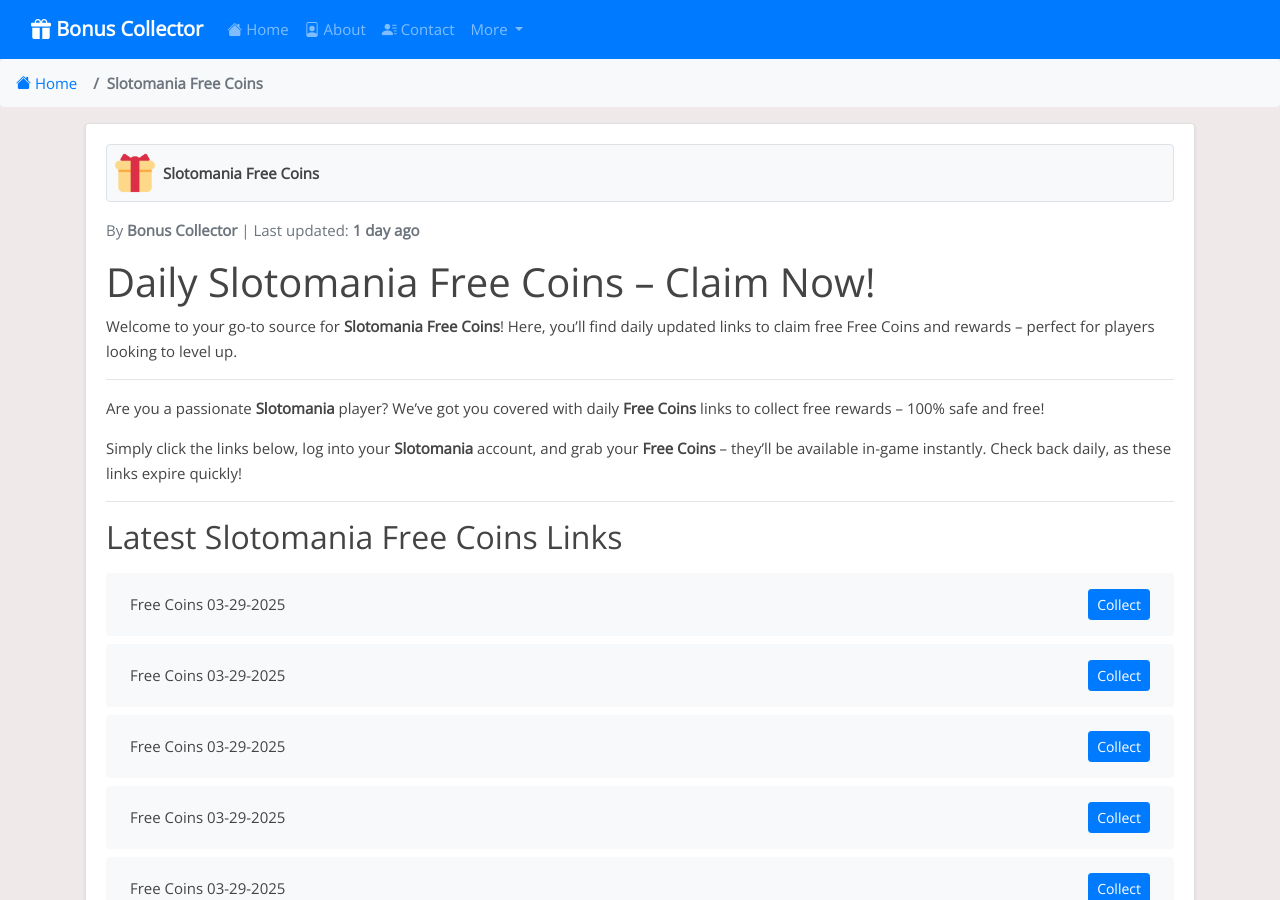
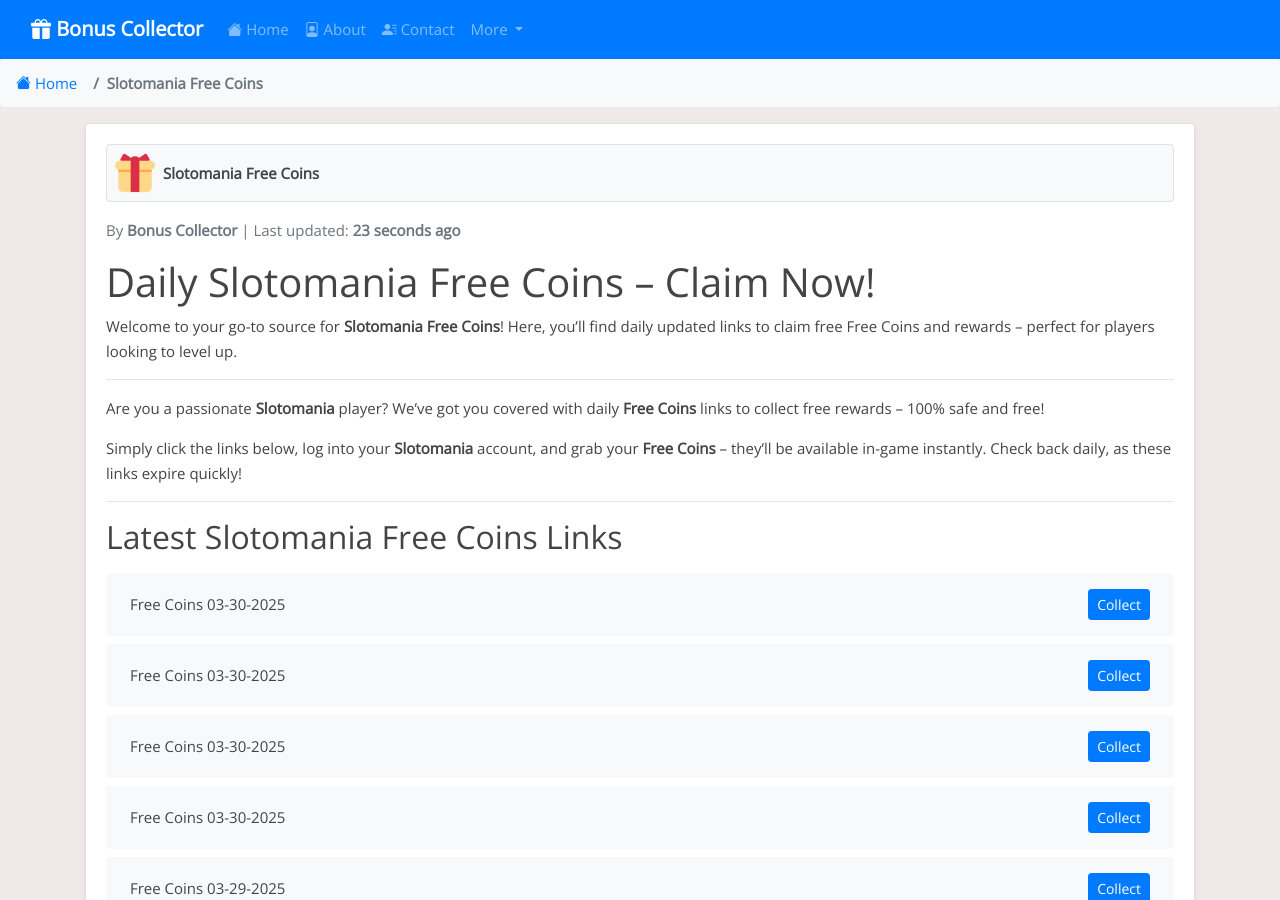
Before and after one commit to iamrohan99/bc-net, a Jekyll site: the page built from _posts/2024-06-29-slotomania.md, in a window 1280 px wide and 900 px high. Built offline with Jekyll 4.4.1, drawn with Linux system fonts in a browser that asks for light colours; some of the changed text lies outside the part shown.

Commit message:
Update slotomania reward links, content, and last modified date - 2025-03-30 04:29

```diff
--- a/_data/include_files.yml
+++ b/_data/include_files.yml
@@ -25,7 +25,7 @@ monopoly-go.html:
 doubledown-casino.html:
   last_modified: "2025-03-28T11:19:57Z"
 slotomania.html:
-  last_modified: "2025-03-29T03:00:48Z"
+  last_modified: "2025-03-30T04:29:44Z"
 cashman-casino.html:
   last_modified: "2025-03-29T15:24:56Z"
 pop-slots.html:
--- a/_includes/slotomania.html
+++ b/_includes/slotomania.html
@@ -1,4 +1,20 @@
 <ul class="list-group mt-3 mb-4">
+  <li class="list-group-item d-flex justify-content-between align-items-center">
+    <span>Free Coins 03-30-2025</span>
+    <a href="https://api.playtika.com/redirector/?coupon_token=1_3_1743276600033_rw2j4rxr" class="btn btn-primary btn-sm">Collect</a>
+  </li>
+  <li class="list-group-item d-flex justify-content-between align-items-center">
+    <span>Free Coins 03-30-2025</span>
+    <a href="https://api.playtika.com/redirector/?coupon_token=1_3_1743082472253_2xm735lz" class="btn btn-primary btn-sm">Collect</a>
+  </li>
+  <li class="list-group-item d-flex justify-content-between align-items-center">
+    <span>Free Coins 03-30-2025</span>
+    <a href="https://api.playtika.com/redirector/?coupon_token=1_3_1743082339151_ygde60rg" class="btn btn-primary btn-sm">Collect</a>
+  </li>
+  <li class="list-group-item d-flex justify-content-between align-items-center">
+    <span>Free Coins 03-30-2025</span>
+    <a href="https://api.playtika.com/redirector/?coupon_token=1_3_1743289200057_ky0nyykj" class="btn btn-primary btn-sm">Collect</a>
+  </li>
   <li class="list-group-item d-flex justify-content-between align-items-center">
     <span>Free Coins 03-29-2025</span>
     <a href="https://api.playtika.com/redirector/?coupon_token=1_3_1743114194118_dzp7e8e3" class="btn btn-primary btn-sm">Collect</a>
@@ -383,20 +399,4 @@
     <span>Free Coins 03-08-2025</span>
     <a href="https://api.playtika.com/redirector/?coupon_token=1_3_1741116600032_828j06wo" class="btn btn-primary btn-sm">Collect</a>
   </li>
-  <li class="list-group-item d-flex justify-content-between align-items-center">
-    <span>Free Coins 03-08-2025</span>
-    <a href="https://api.playtika.com/redirector/?coupon_token=1_3_1741097621414_rwrk5x4x" class="btn btn-primary btn-sm">Collect</a>
-  </li>
-  <li class="list-group-item d-flex justify-content-between align-items-center">
-    <span>Free Coins 03-08-2025</span>
-    <a href="https://api.playtika.com/redirector/?coupon_token=1_3_1741010708971_kykwyj73" class="btn btn-primary btn-sm">Collect</a>
-  </li>
-  <li class="list-group-item d-flex justify-content-between align-items-center">
-    <span>Free Coins 03-08-2025</span>
-    <a href="https://api.playtika.com/redirector/?coupon_token=1_3_1741011034947_ded2e9wp" class="btn btn-primary btn-sm">Collect</a>
-  </li>
-  <li class="list-group-item d-flex justify-content-between align-items-center">
-    <span>Free Coins 03-08-2025</span>
-    <a href="https://api.playtika.com/redirector/?coupon_token=1_3_1741010410990_onoznwj9" class="btn btn-primary btn-sm">Collect</a>
-  </li>
 </ul>
```
Also changed, not shown: links-json/slotomania.json (+16 -16 lines).
